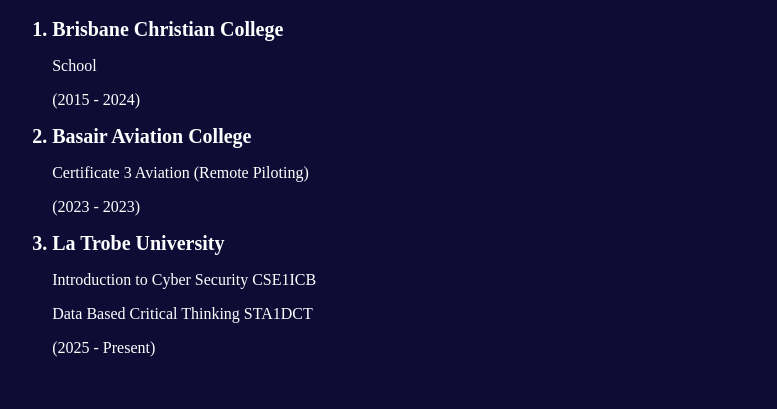
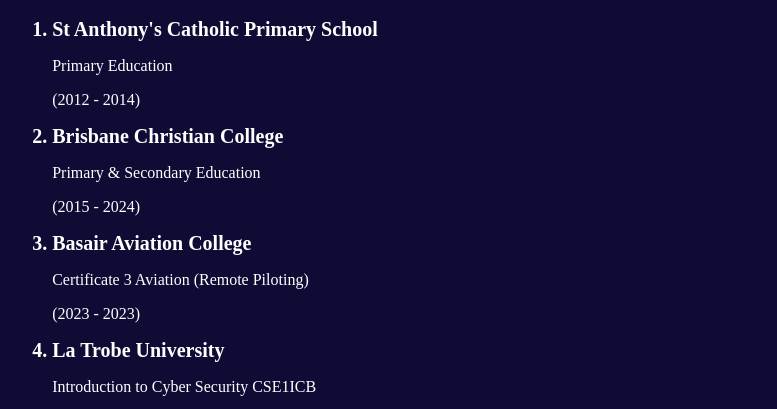
Before and after one commit to aaronballment/portfolio, a plain HTML site: page education.html in a window 1280 px wide. Shown: the part 379-788 px from the top of the page, without its empty margins (59-836 px from the left). Drawn offline with Linux system fonts and the light colour scheme.

Commit message:
updated education to include primary edu

```diff
--- a/education.html
+++ b/education.html
@@ -30,8 +30,11 @@
             </div>
             <div class = "content">
                 <ol>
+                    <li class = "list-heading">St Anthony's Catholic Primary School</li>
+                        <p>Primary Education</p>
+                        <p>(2012 - 2014)</p>
                     <li class = "list-heading">Brisbane Christian College</li>
-                        <p>School</p>
+                        <p>Primary & Secondary Education</p>
                         <p>(2015 - 2024)</p>
                     <li class = "list-heading">Basair Aviation College</li>
                         <p>Certificate 3 Aviation (Remote Piloting)</p>
```
